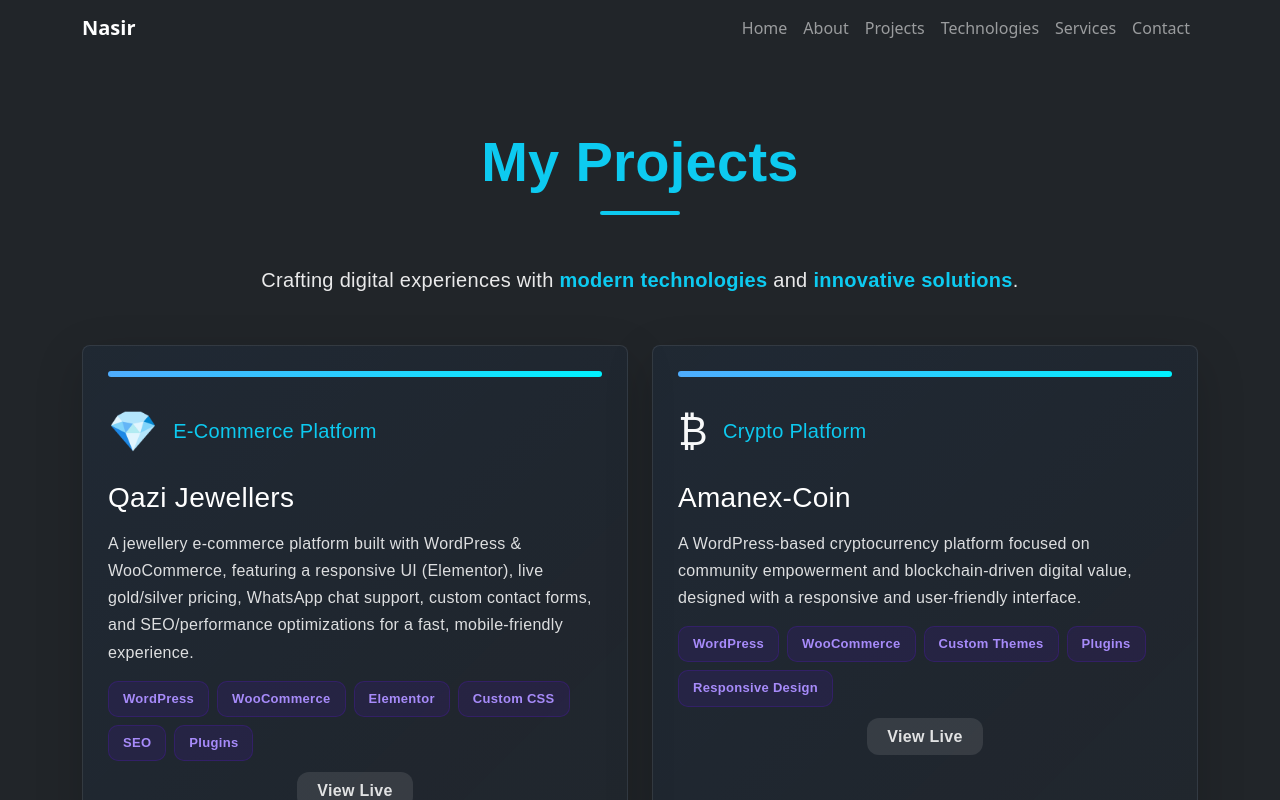
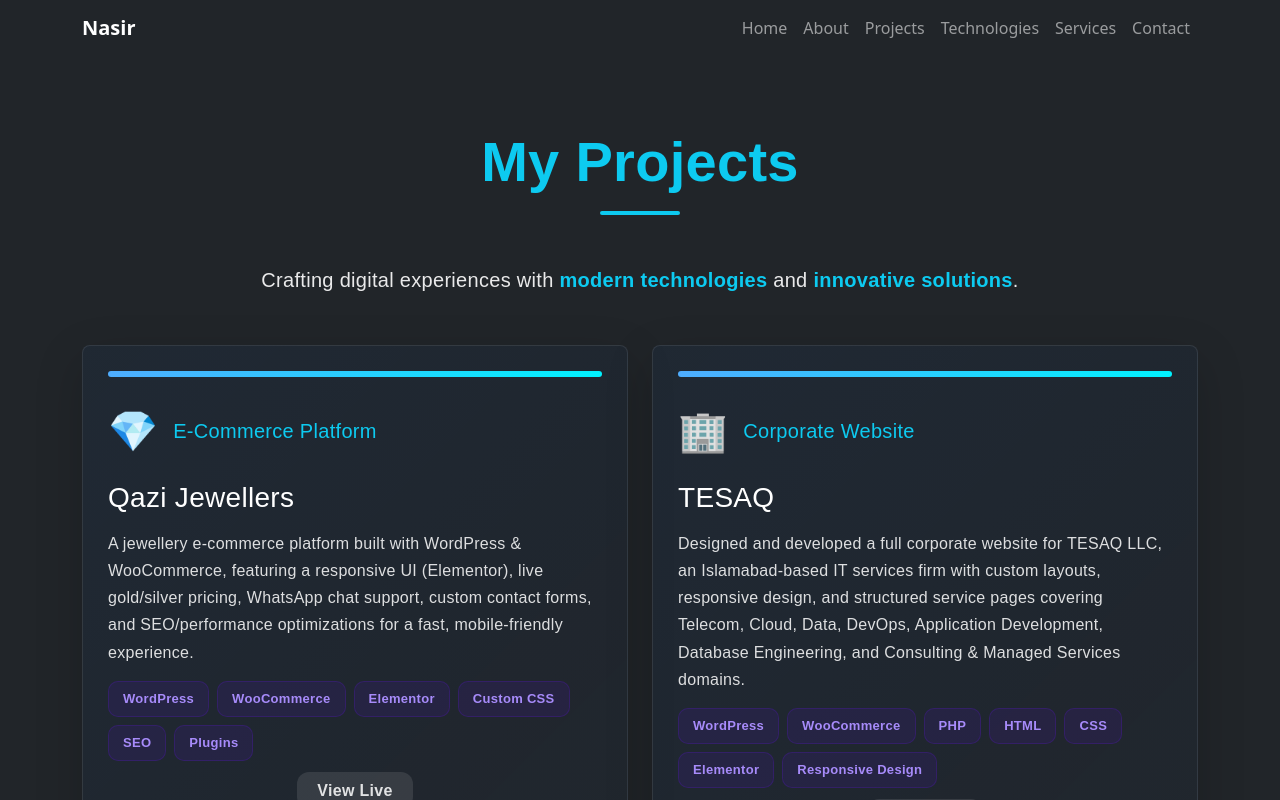
Before and after one commit to Nasir-afridi/Portfolio, a React (Vite) app in the folder Portfolio/: page /projects in a window 1280 px wide. Shown: the top 800 px of the page. Built offline with nearby package versions, Linux system fonts and the light colour scheme.

Commit message:
replaced the tesaq coporate website in projects page

```diff
--- a/Portfolio/src/pages/Projects.jsx
+++ b/Portfolio/src/pages/Projects.jsx
@@ -43,20 +43,22 @@
     },
     {
       id: 2,
-      title: "Amanex-Coin",
-      type: "Crypto Platform",
+      title: "TESAQ",
+      type: "Corporate Website",
       description:
-        "A WordPress-based cryptocurrency platform focused on community empowerment and blockchain-driven digital value, designed with a responsive and user-friendly interface.",
+        "Designed and developed a full corporate website for TESAQ LLC, an Islamabad-based IT services firm with custom layouts, responsive design, and structured service pages covering Telecom, Cloud, Data, DevOps, Application Development, Database Engineering, and Consulting & Managed Services domains.",
       tech: [
         "WordPress",
         "WooCommerce",
-        "Custom Themes",
-        "Plugins",
+        "PHP",
+        "HTML",
+        "CSS",
+        "Elementor",
         "Responsive Design",
       ],
-      link: "https://amanex-coin.com",
+      link: "https://tesaq.com",
       gradient: "linear-gradient(135deg, rgb(79, 172, 254), rgb(0, 242, 254))",
-      icon: "₿",
+      icon: "🏢",
     },
     {
       id: 3,
```
